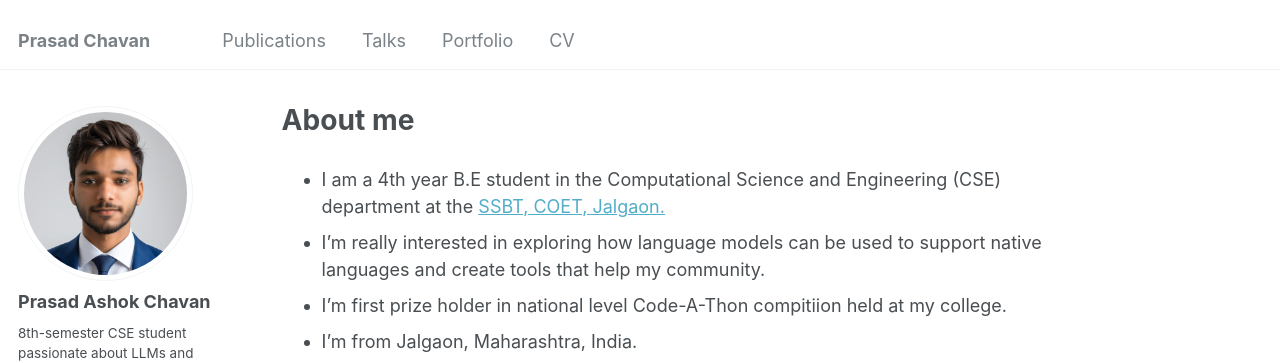
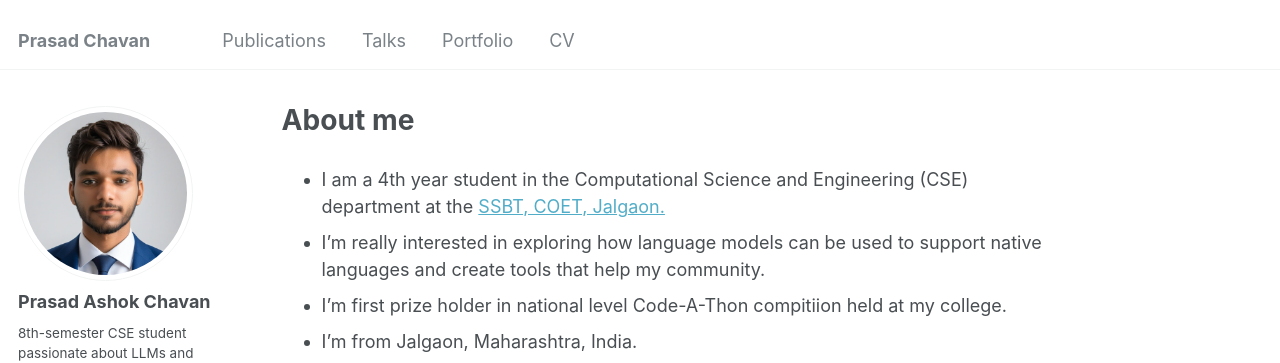
Before and after one commit to prasadchavann/prasadchavann.github.io, a Jekyll site: the page built from _pages/about.md, in a window 1280 px wide. Shown: the top 363 px of the page. Built offline with Jekyll 4.4.1, drawn with Linux system fonts in a browser that asks for light colours; some web fonts are replaced.

```diff
--- a/_pages/about.md
+++ b/_pages/about.md
@@ -8,7 +8,7 @@ redirect_from:
   - /about.html
 ---
 
-* I am a 4th year B.E student in the Computational Science and Engineering (CSE) department at the [SSBT, COET, Jalgaon.](https://www.sscoetjalgaon.ac.in/)
+* I am a 4th year student in the Computational Science and Engineering (CSE) department at the [SSBT, COET, Jalgaon.](https://www.sscoetjalgaon.ac.in/)
 * I'm really interested in exploring how language models can be used to support native languages and create tools that help my community.
 * I'm first prize holder in national level Code-A-Thon compitiion held at my college.
 * I'm from Jalgaon, Maharashtra, India.
```
